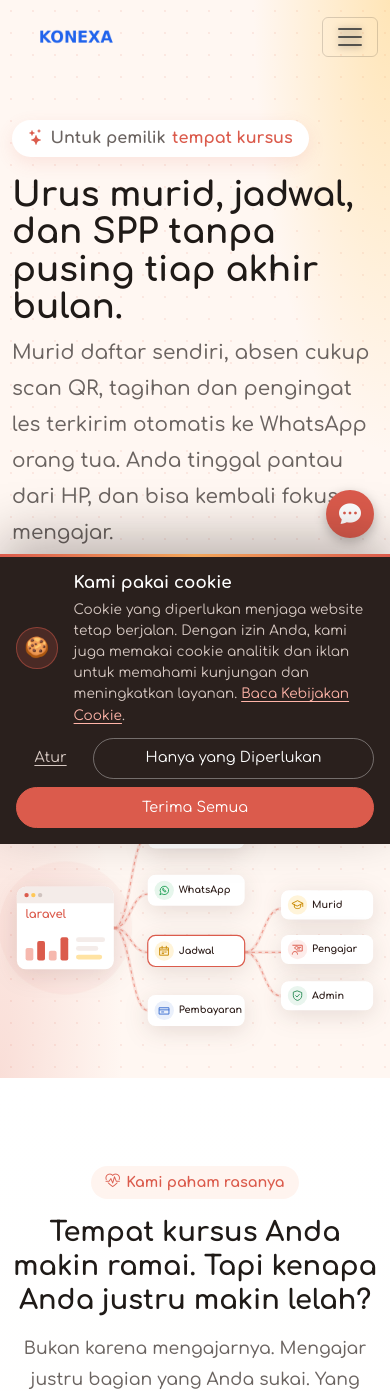
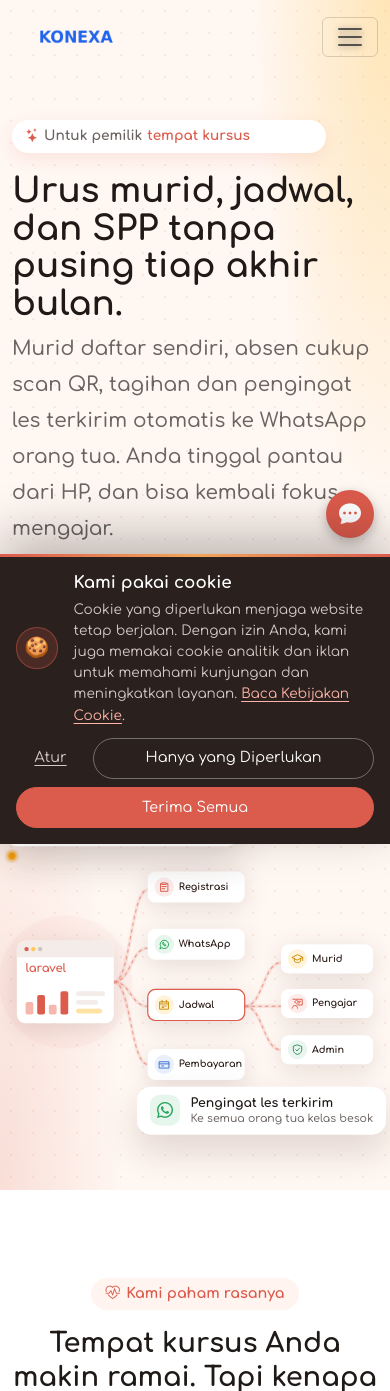
Before and after one commit to platSatu/konexa, a Laravel app: page / in a window 390 px wide. Shown: the top 1391 px of the page. Run offline with Laravel 12, Linux system fonts and the light colour scheme; some libraries are stand-ins or nearby versions.

Commit message:
Perbaikan responsive beranda: label hero, animasi HP, tombol

```diff
--- a/public/css/frontend.css
+++ b/public/css/frontend.css
@@ -2940,3 +2940,61 @@ a.contact-channel:hover {
     .vp-play::before, .lb-panel { animation: none; }
     .vp-poster img, .vp-play, .lb-tab, .vp-link { transition: none; }
 }
+
+/* =====================================================================
+   Perbaikan tampilan HP & desktop (beranda)
+   ===================================================================== */
+
+/* 1. Label atas hero: selalu satu baris, lebar tetap (lihat script di hero.blade.php) */
+.hero-eyebrow { white-space: nowrap; max-width: 100%; }
+.hero-light .pd-rotate { text-align: left; }
+
+/* 2. Tombol "Lihat harga" dll. (btn-outline-primary) ikut warna brand, bukan biru Bootstrap */
+.btn-outline-primary {
+    --bs-btn-color: var(--bs-primary);
+    --bs-btn-border-color: var(--bs-primary);
+    --bs-btn-hover-color: #fff;
+    --bs-btn-hover-bg: var(--bs-primary);
+    --bs-btn-hover-border-color: var(--bs-primary);
+    --bs-btn-active-color: #fff;
+    --bs-btn-active-bg: #c95345;
+    --bs-btn-active-border-color: #c95345;
+    --bs-btn-focus-shadow-rgb: var(--bs-primary-rgb);
+}
+
+/* 3. Tombol CTA: panah tidak turun ke baris baru */
+.cta-btn-primary, .hero-btn { white-space: nowrap; }
+
+@media (max-width: 991.98px) {
+    /* 4. Kartu "momen lega" tetap tampil (dan bergerak) di HP & tablet,
+          diletakkan di atas & bawah ilustrasi supaya tidak menutupi kartu alur */
+    .hero-moment { display: flex; font-size: .78rem; padding: .55rem .8rem; border-radius: 14px; }
+    .hero-moment-icon { width: 1.9rem; height: 1.9rem; font-size: 1rem; border-radius: 10px; }
+    .hero-light .hero-visual { padding-top: 3.6rem; padding-bottom: 3.6rem; }
+    .hero-moment--paid { left: 4px; top: 0; }
+    .hero-moment--reminder { right: 4px; bottom: 0; }
+}
+
+@media (max-width: 575.98px) {
+    /* 1b. Label hero mengecil mengikuti lebar layar supaya muat satu baris */
+    .hero-eyebrow { font-size: clamp(.74rem, 3.5vw, .95rem); padding: .4rem .85rem; gap: .3rem; }
+
+    /* 5. Tombol hero sama lebar, mudah diketuk */
+    .hero-content .hero-btn { flex: 1 1 100%; justify-content: center; text-align: center; }
+
+    /* 6. Gelembung "Ada yang mau ditanyakan?" tidak menutupi teks di HP
+          (tombol WhatsApp-nya tetap ada) */
+    .whatsapp-float-hint { display: none; }
+
+    /* 7. Kartu "Cocok untuk berbagai tempat belajar" selebar layar */
+    .home-icon-item { flex: 1 1 100%; max-width: none; }
+
+    /* 8. Tombol CTA penutup: teks lebih kecil sedikit supaya muat satu baris */
+    .cta-btn-primary { font-size: 1.05rem; padding-inline: 1.25rem; }
+}
+@media (min-width: 576px) and (max-width: 767.98px) {
+    .home-icon-item { flex: 1 1 calc(50% - 1.25rem); max-width: none; }
+}
+@media (max-width: 359.98px) {
+    .hero-eyebrow-lead { display: none; }   /* layar sangat kecil: cukup "✦ kursus bahasa Inggris" */
+}
--- a/resources/views/frontend/partials/hero.blade.php
+++ b/resources/views/frontend/partials/hero.blade.php
@@ -34,7 +34,7 @@
                     <div class="container py-5">
                         <div class="row align-items-center g-4 g-lg-5">
                             <div class="col-12 col-lg-6 hero-content">
-                                <span class="hero-eyebrow"><i class="bi bi-stars"></i> Untuk pemilik <span class="pd-rotate" data-words="tempat kursus|kursus bahasa Inggris|kursus Mandarin|kursus bahasa Korea|kursus bahasa Jepang|bimbel|les musik|kursus coding">tempat kursus</span></span>
+                                <span class="hero-eyebrow"><i class="bi bi-stars"></i> <span class="hero-eyebrow-lead">Untuk pemilik</span> <span class="pd-rotate" data-words="tempat kursus|kursus bahasa Inggris|kursus Mandarin|kursus bahasa Korea|kursus bahasa Jepang|bimbel|les musik|kursus coding">tempat kursus</span></span>
                                 @if (! empty($slide['text']))
                                     <h1 class="display-4 fw-bold">{{ $slide['text'] }}</h1>
                                 @endif
@@ -78,6 +78,27 @@
 @push('scripts')
     <script src="{{ asset('js/produk.js') }}?v={{ filemtime(public_path('js/produk.js')) }}" defer></script>
     <script>
+        // Teks berputar di label atas ("Untuk pemilik ...") selalu selebar kata terpanjang,
+        // jadi label tidak melebar-menyempit / pindah baris dan judul di bawahnya tidak ikut naik-turun.
+        (function () {
+            var r = document.querySelector('.hero-light .pd-rotate');
+            if (!r || !r.dataset.words) return;
+            function fit() {
+                r.style.minWidth = '';
+                var m = document.createElement('span');
+                m.className = 'pd-rotate';
+                m.style.cssText = 'position:absolute;visibility:hidden;white-space:nowrap;left:-9999px';
+                r.parentNode.appendChild(m);
+                var w = 0;
+                r.dataset.words.split('|').forEach(function (t) { m.textContent = t; w = Math.max(w, m.getBoundingClientRect().width); });
+                m.remove();
+                r.style.minWidth = Math.ceil(w) + 'px';
+            }
+            fit();
+            if (document.fonts && document.fonts.ready) document.fonts.ready.then(fit);
+            window.addEventListener('resize', fit);
+        })();
+
         // Ilustrasi bergeser sedikit mengikuti mouse (desktop saja, dimatikan bila "kurangi gerakan").
         (function () {
             var hero = document.getElementById('heroCarousel');
```
